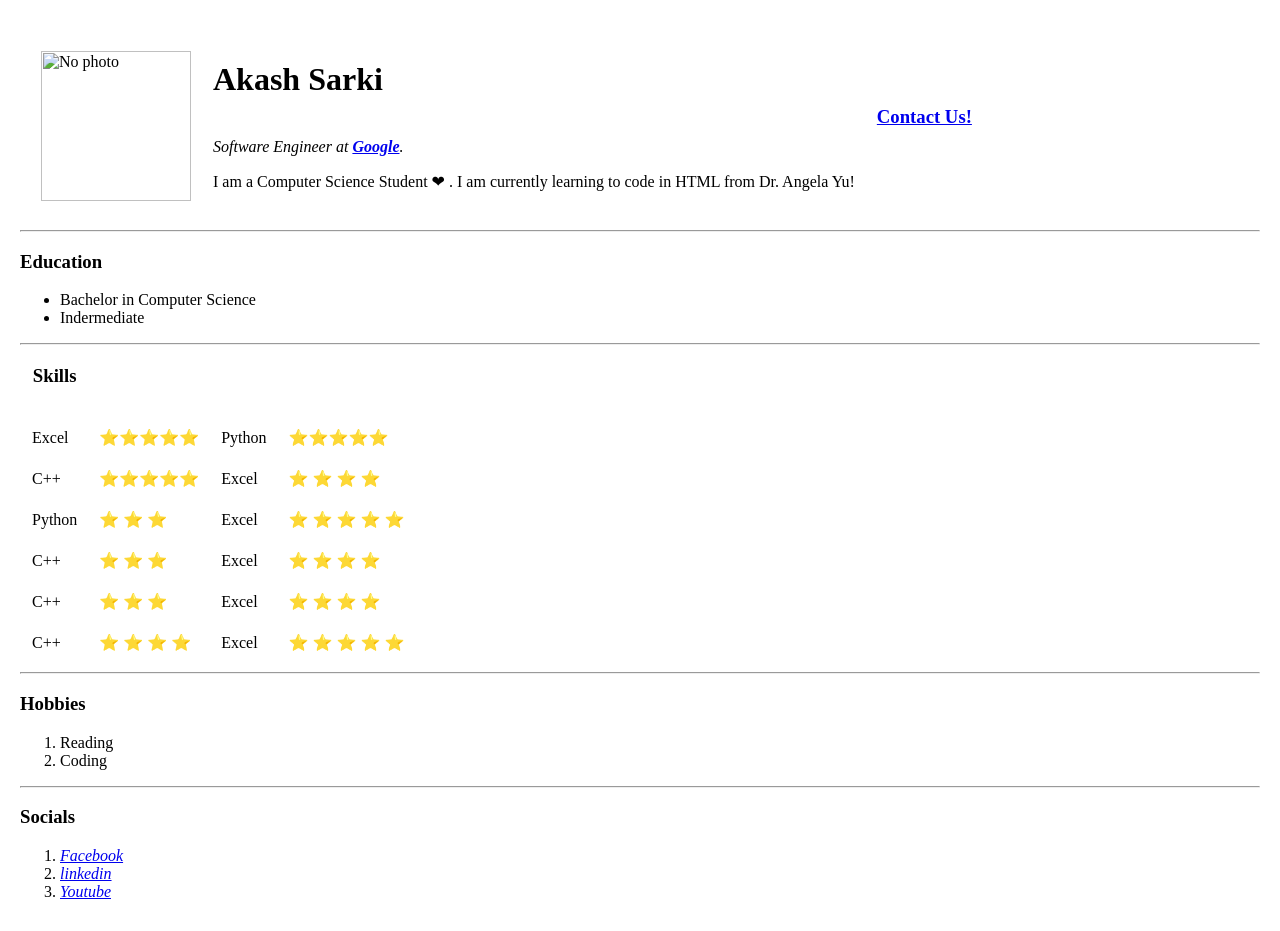
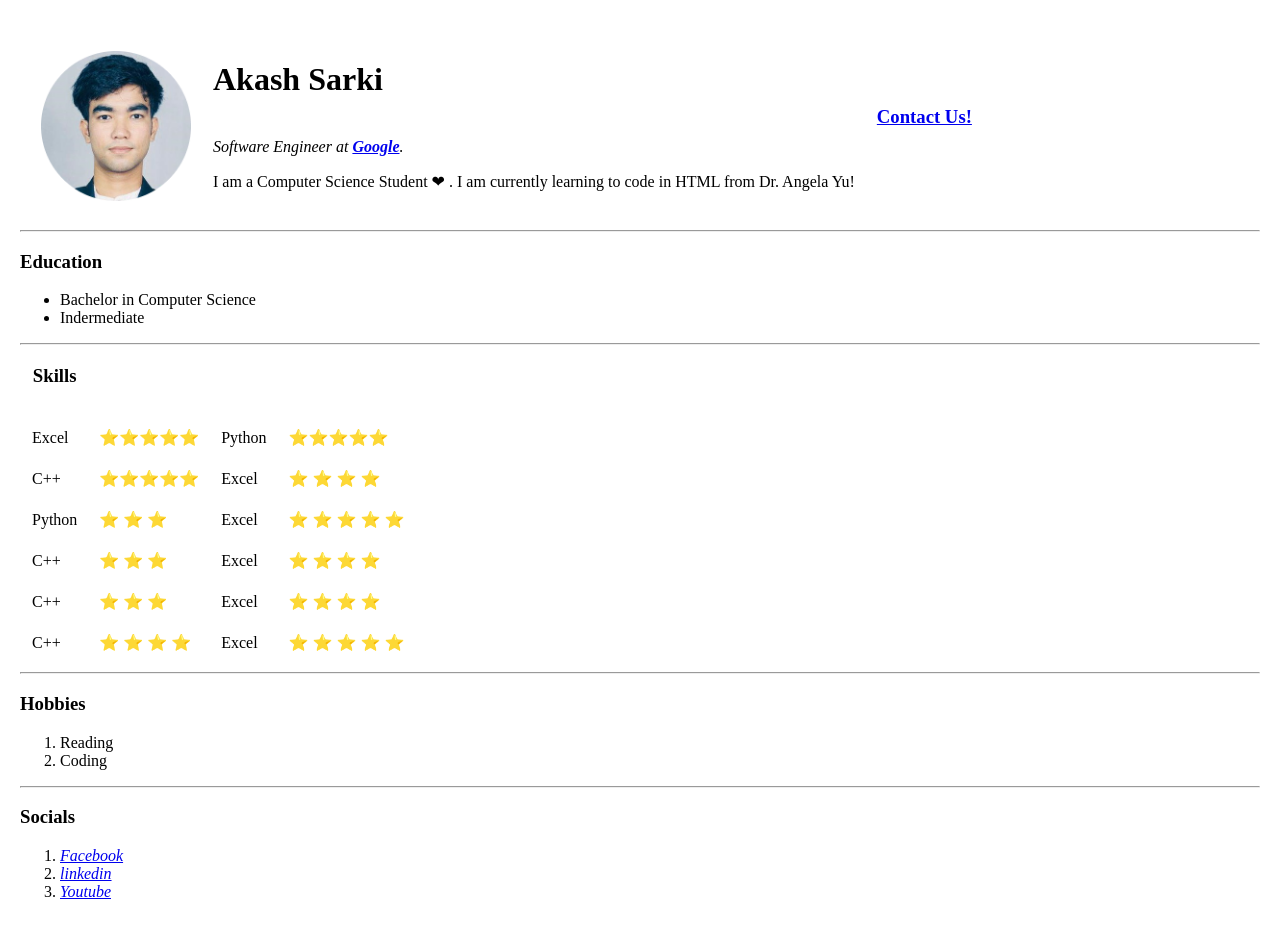
Before and after one commit to ashdephoenix123/resume, a plain HTML site: page index.html in a window 1280 px wide. Drawn offline with Linux system fonts and the light colour scheme.

Commit message:
Update index.html

```diff
--- a/index.html
+++ b/index.html
@@ -10,7 +10,7 @@
 <body leftmargin="20" topmargin="30">
   <table cellspacing="20">
     <tr>
-      <td><img src="Passport_Photograph.png" alt="No photo" height="150" width="150"> </td>
+      <td><img src="Images\Passport_Photograph.png" alt="No photo" height="150" width="150"> </td>
       <td>
         <h1> Akash Sarki</h1><br><em>Software Engineer at <strong><a href="https://www.google.com/">Google</a></strong>. </em> <br>
 
```
